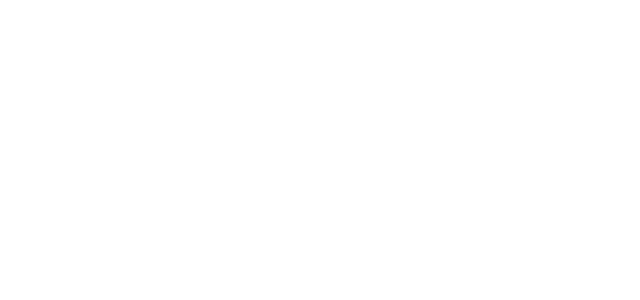
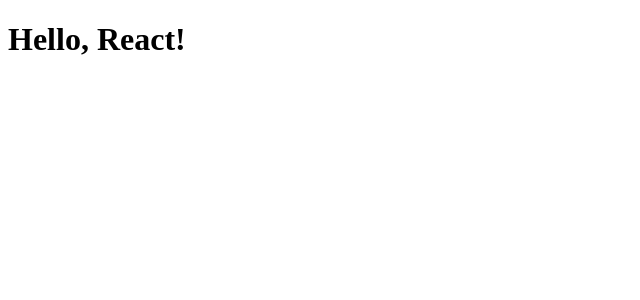
Before and after one commit to SudiptoRahaOfficial/Learning-React-JS, a React (Vite) app: page / in a window 1280 px wide. Shown: the top 300 px of the page, without its empty margins (0-640 px from the left). Built offline with nearby package versions, Linux system fonts and the light colour scheme.

Commit message:
1 - first hello react component

```diff
--- /dev/null
+++ b/src/1. hello react/Hello.jsx
@@ -0,0 +1,11 @@
+import React from 'react'
+
+const Hello = () => {
+  return (
+    <div>
+      <h1>Hello, React!</h1>
+    </div>
+  )
+}
+
+export default Hello
--- a/src/App.jsx
+++ b/src/App.jsx
@@ -1,10 +1,11 @@
 import React from 'react'
+import Hello from './1. hello react/Hello'
 
 function App() {
 
 	return (
 		<>
-
+			<Hello />
 		</>
 	)
 }
```
